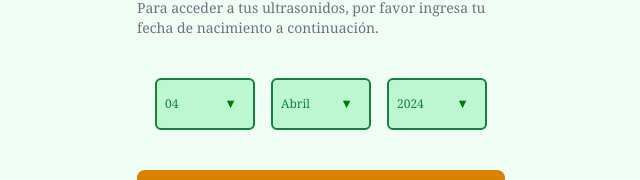
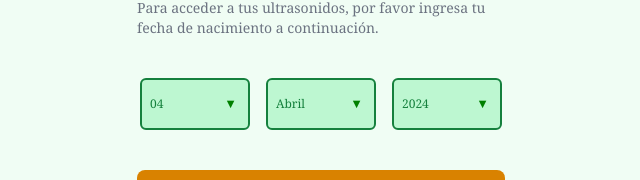
Before and after one commit to sahidAleDev/deploy_umss, a Vue app: page /1 in a window 1280 px wide. Shown: the part 193-373 px from the top of the page, without its empty margins (319-959 px from the left). Built offline with nearby package versions, Linux system fonts and the light colour scheme.

Commit message:
nine commit

```diff
--- a/src/views/PinLogin.vue
+++ b/src/views/PinLogin.vue
@@ -249,7 +249,7 @@ input::placeholder {
 select {
   -webkit-appearance: none;
   appearance: none;
-  min-width: 100px;
+  min-width: 110px;
 }
 
 .wrapper {
@@ -261,7 +261,7 @@ select {
   color: green;
   font-size: 0.8rem;
   top: 16px;
-  right: 18px;
+  right: 13px;
   position: absolute;
 }
 </style>
```
